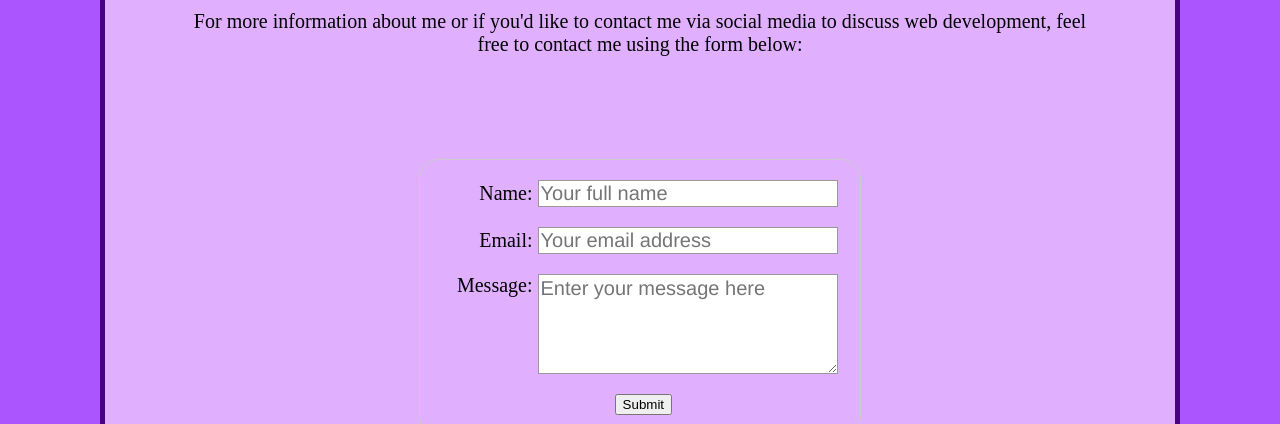
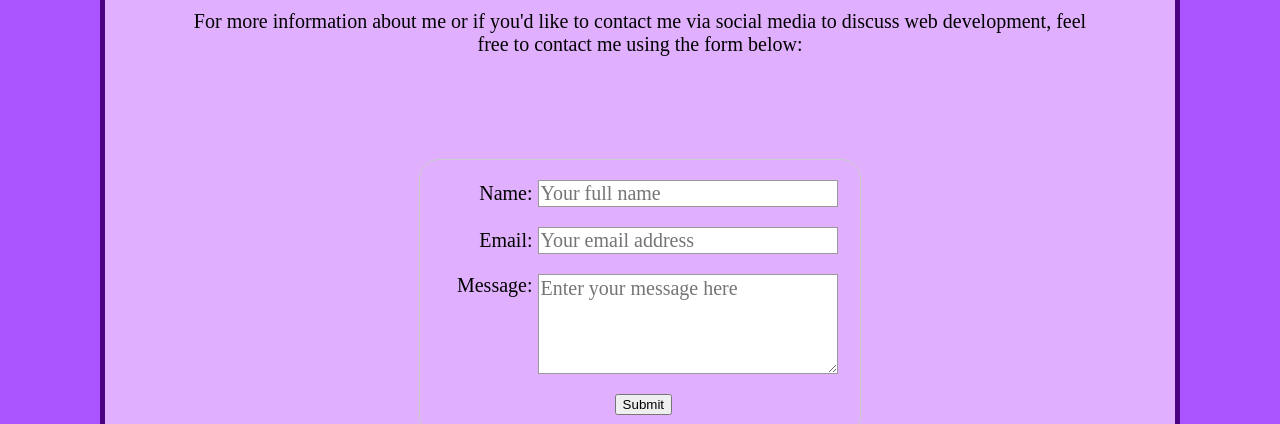
Before and after one commit to cwvcallico/cwvcallico.github.io, a plain HTML site: page index.html in a window 1280 px wide. Shown: the part 1808-2232 px from the top of the page. Drawn offline with Linux system fonts and the light colour scheme.

Commit message:
Update stylesheet.css

```diff
--- a/stylesheet.css
+++ b/stylesheet.css
@@ -101,7 +101,7 @@ label {
 }
 input, textarea {
   /* to make sure all text fields have same font settings */
-  font: 1em helvetica;
+  font: 1em serif;
   /* to make sure all text fields have same size */
   width: 300px;
   -moz-box-sizing: border-box;
```
